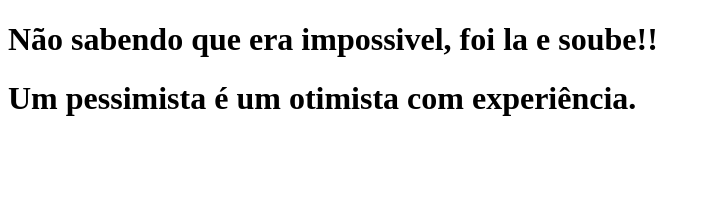
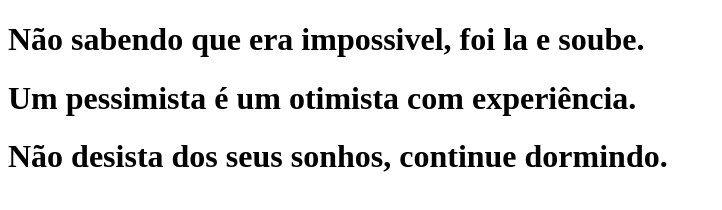
Before and after one commit to mlkduenas/bootcamp-devjr-mod1-proj1, a plain HTML site: page index.html in a window 1280 px wide. Shown: the whole page, without its empty margins (0-722 px from the left). Drawn offline with Linux system fonts and the light colour scheme.

Commit message:
frase motivacional 3

```diff
--- a/index.html
+++ b/index.html
@@ -7,7 +7,8 @@
     <title>Projeto 1 - Frases Motivacionais</title>
 </head>
 <body>
-    <div><h1>Não sabendo que era impossivel, foi la e soube!!</h1></div>
+    <div><h1>Não sabendo que era impossivel, foi la e soube.</h1></div>
     <div><h1>Um pessimista é um otimista com experiência.</h1></div>
+    <div><h1>Não desista dos seus sonhos, continue dormindo.</h1></div>
 </body>
 </html>
```
